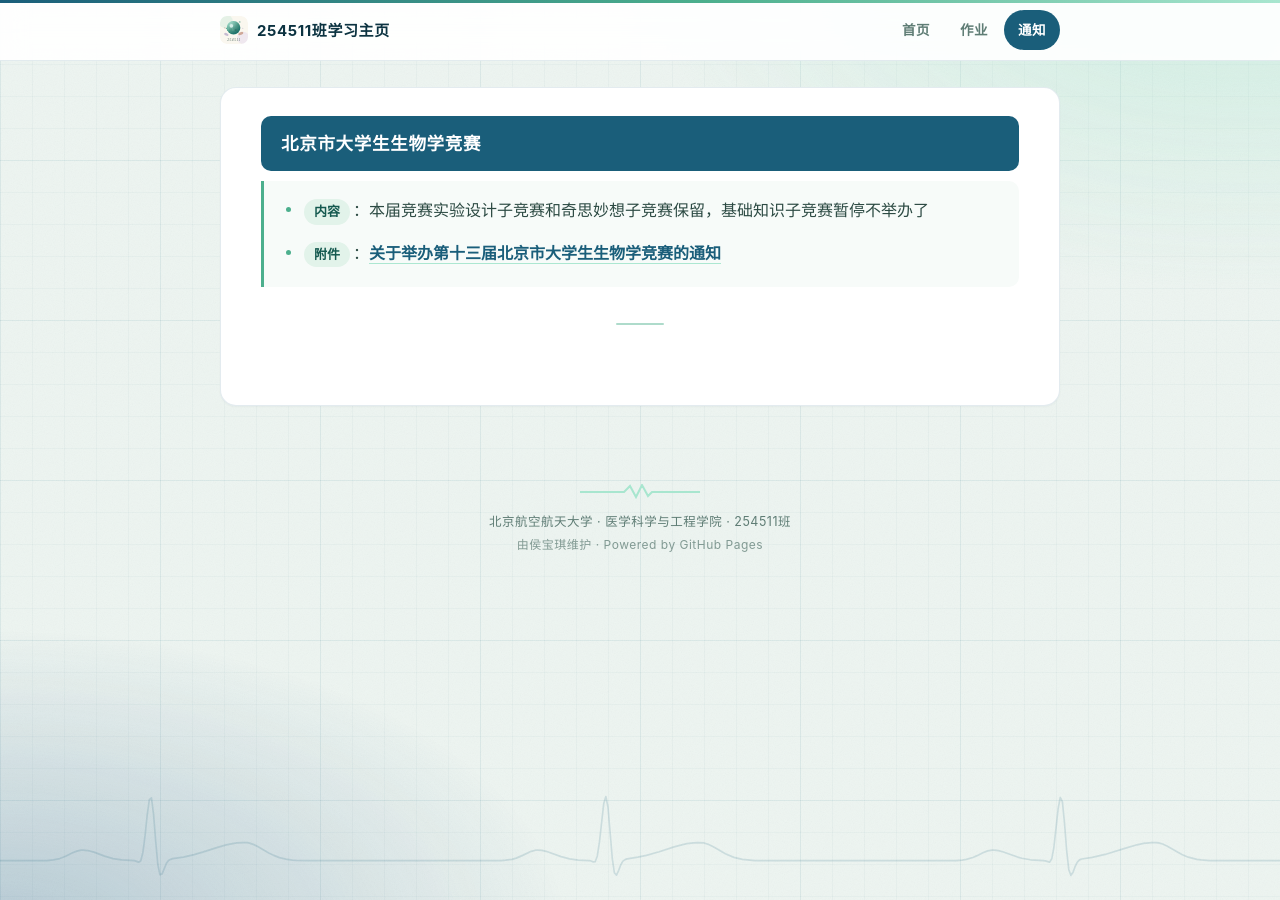
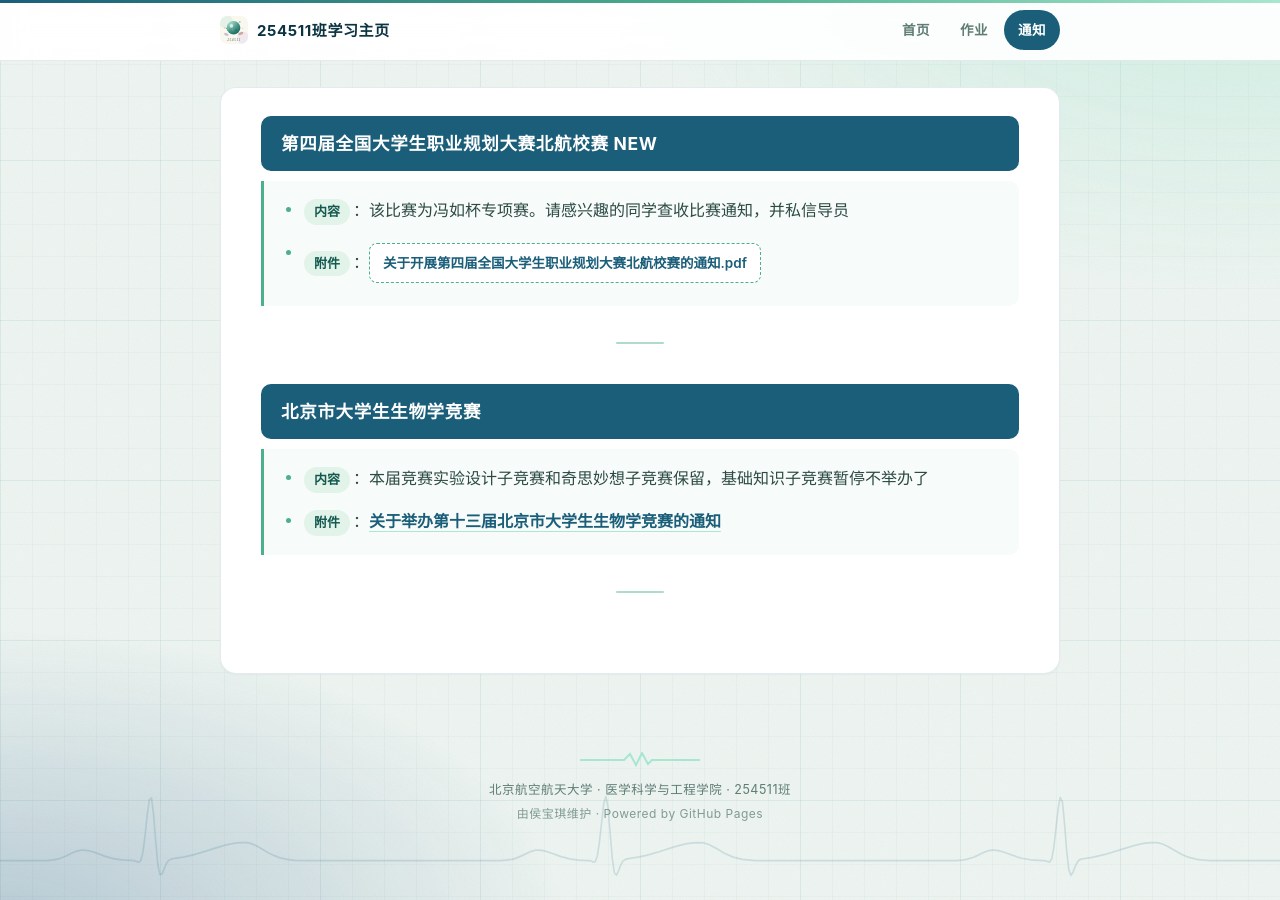
Before and after one commit to BertAGT/254511-Notifications, a Jekyll site: the page built from notices.md, in a window 1280 px wide. Built offline with Jekyll 4.4.1, drawn with Linux system fonts in a browser that asks for light colours.

Commit message:
Add notice for fourth national career planning competition
Added new notice for the fourth national college student career planning competition.

```diff
--- a/notices.md
+++ b/notices.md
@@ -2,6 +2,11 @@
 layout: default
 title: 学习通知
 nav: notices
+---
+# 📢 第四届全国大学生职业规划大赛北航校赛 NEW
+- **内容**：该比赛为冯如杯专项赛。请感兴趣的同学查收比赛通知，并私信导员
+- **附件**：[关于开展第四届全国大学生职业规划大赛北航校赛的通知.pdf](https://github.com/user-attachments/files/34458853/default.pdf)
+
 ---
 
 # 📢 北京市大学生生物学竞赛
```
